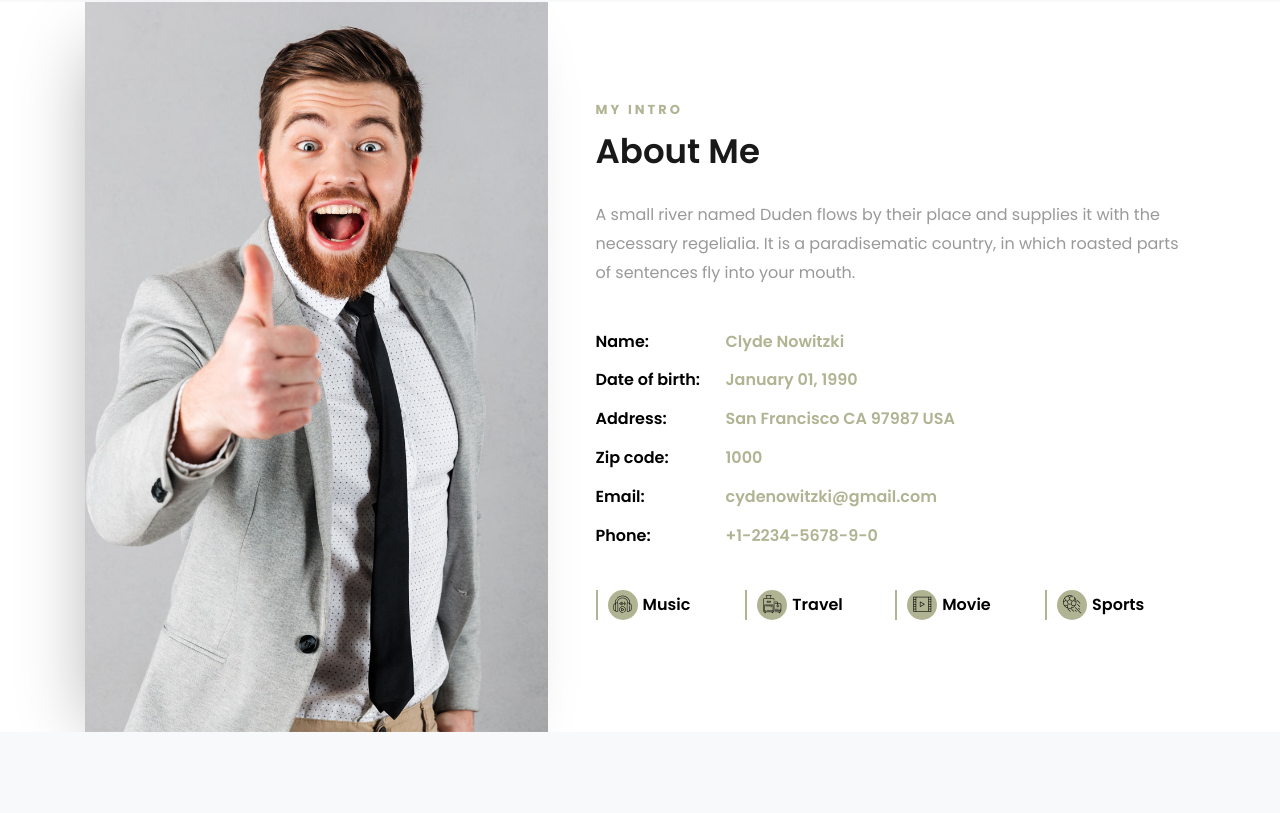
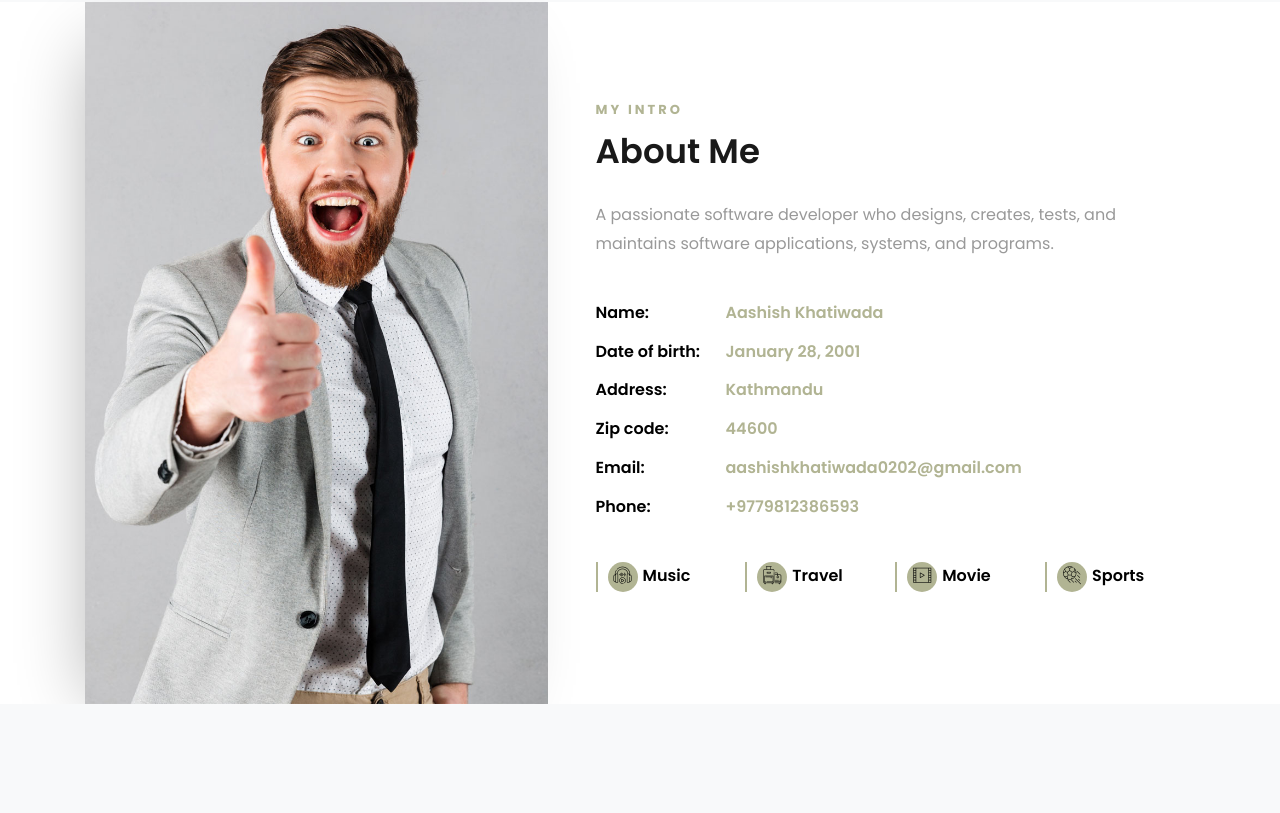
Before and after one commit to Aashish6593/Portfolio, a plain HTML site: page index.html in a window 1280 px wide. Shown: the part 971-1784 px from the top of the page. Drawn offline with Linux system fonts and the light colour scheme; some packages are replaced by stand-ins of ours; no server answers; files whose address does not match are found by name.

Commit message:
This is my first website

```diff
--- a/index.html
+++ b/index.html
@@ -1,7 +1,7 @@
 <!DOCTYPE html>
 <html lang="en">
 <head>
-	<title>Clyde - Free Bootstrap 4 Template by Colorlib</title>
+	<title>Aashish Portfolio</title>
 	<meta charset="utf-8">
 	<meta name="viewport" content="width=device-width, initial-scale=1, shrink-to-fit=no">
 
@@ -23,7 +23,7 @@
 
 	<nav class="navbar navbar-expand-lg navbar-dark ftco_navbar bg-dark ftco-navbar-light site-navbar-target" id="ftco-navbar">
 		<div class="container">
-			<a class="navbar-brand" href="index.html">Clyde<span>.</span></a>
+			<a class="navbar-brand" href="index.html">Aashish<span>.</span></a>
 			<button class="navbar-toggler js-fh5co-nav-toggle fh5co-nav-toggle" type="button" data-toggle="collapse" data-target="#ftco-nav" aria-controls="ftco-nav" aria-expanded="false" aria-label="Toggle navigation">
 				<span class="oi oi-menu"></span> Menu
 			</button>
@@ -53,8 +53,8 @@
 						</div>
 						<div class="one-forth d-flex  align-items-center ftco-animate" data-scrollax=" properties: { translateY: '70%' }">
 							<div class="text">
-								<span class="subheading">Hello! This is Clyde</span>
-								<h1 class="mb-4 mt-3">Creative <span>UI/UX</span> Designer &amp; Developer</h1>
+								<span class="subheading">Hello! This is Aashish</span>
+								<h1 class="mb-4 mt-3"><span>Software Developer</span></h1>
 								<p><a href="#" class="btn btn-primary">Hire me</a> <a href="#" class="btn btn-primary btn-outline-primary">Download CV</a></p>
 							</div>
 						</div>
@@ -72,8 +72,7 @@
 						</div>
 						<div class="one-forth d-flex align-items-center ftco-animate" data-scrollax=" properties: { translateY: '70%' }">
 							<div class="text">
-								<span class="subheading">We Design &amp; Build Brands</span>
-								<h1 class="mb-4 mt-3">Hi, I am <span>Clyde</span> This is my favorite work.</h1>
+								<h1 class="mb-4 mt-3">Hi, I am <span>Aashish</span> This is my favorite work.</h1>
 								<p><a href="#" class="btn btn-primary">Hire me</a> <a href="#" class="btn btn-primary btn-outline-primary">Download CV</a></p>
 							</div>
 						</div>
@@ -150,15 +149,15 @@
 							<div class="col-md-12 heading-section ftco-animate">
 								<span class="subheading">My Intro</span>
 								<h2 class="mb-4" style="font-size: 34px; text-transform: capitalize;">About Me</h2>
-								<p>A small river named Duden flows by their place and supplies it with the necessary regelialia. It is a paradisematic country, in which roasted parts of sentences fly into your mouth.</p>
+								<p>A passionate software developer  who designs, creates, tests, and maintains software applications, systems, and programs.</p>
 
 								<ul class="about-info mt-4 px-md-0 px-2">
-									<li class="d-flex"><span>Name:</span> <span>Clyde Nowitzki</span></li>
-									<li class="d-flex"><span>Date of birth:</span> <span>January 01, 1990</span></li>
-									<li class="d-flex"><span>Address:</span> <span>San Francisco CA 97987 USA</span></li>
-									<li class="d-flex"><span>Zip code:</span> <span>1000</span></li>
-									<li class="d-flex"><span>Email:</span> <span>cydenowitzki@gmail.com</span></li>
-									<li class="d-flex"><span>Phone: </span> <span>+1-2234-5678-9-0</span></li>
+									<li class="d-flex"><span>Name:</span> <span>Aashish Khatiwada</span></li>
+									<li class="d-flex"><span>Date of birth:</span> <span>January 28, 2001</span></li>
+									<li class="d-flex"><span>Address:</span> <span>Kathmandu</span></li>
+									<li class="d-flex"><span>Zip code:</span> <span>44600</span></li>
+									<li class="d-flex"><span>Email:</span> <span>aashishkhatiwada0202@gmail.com</span></li>
+									<li class="d-flex"><span>Phone: </span> <span>+9779812386593</span></li>
 								</ul>
 							</div>
 							<div class="col-md-12">
```
